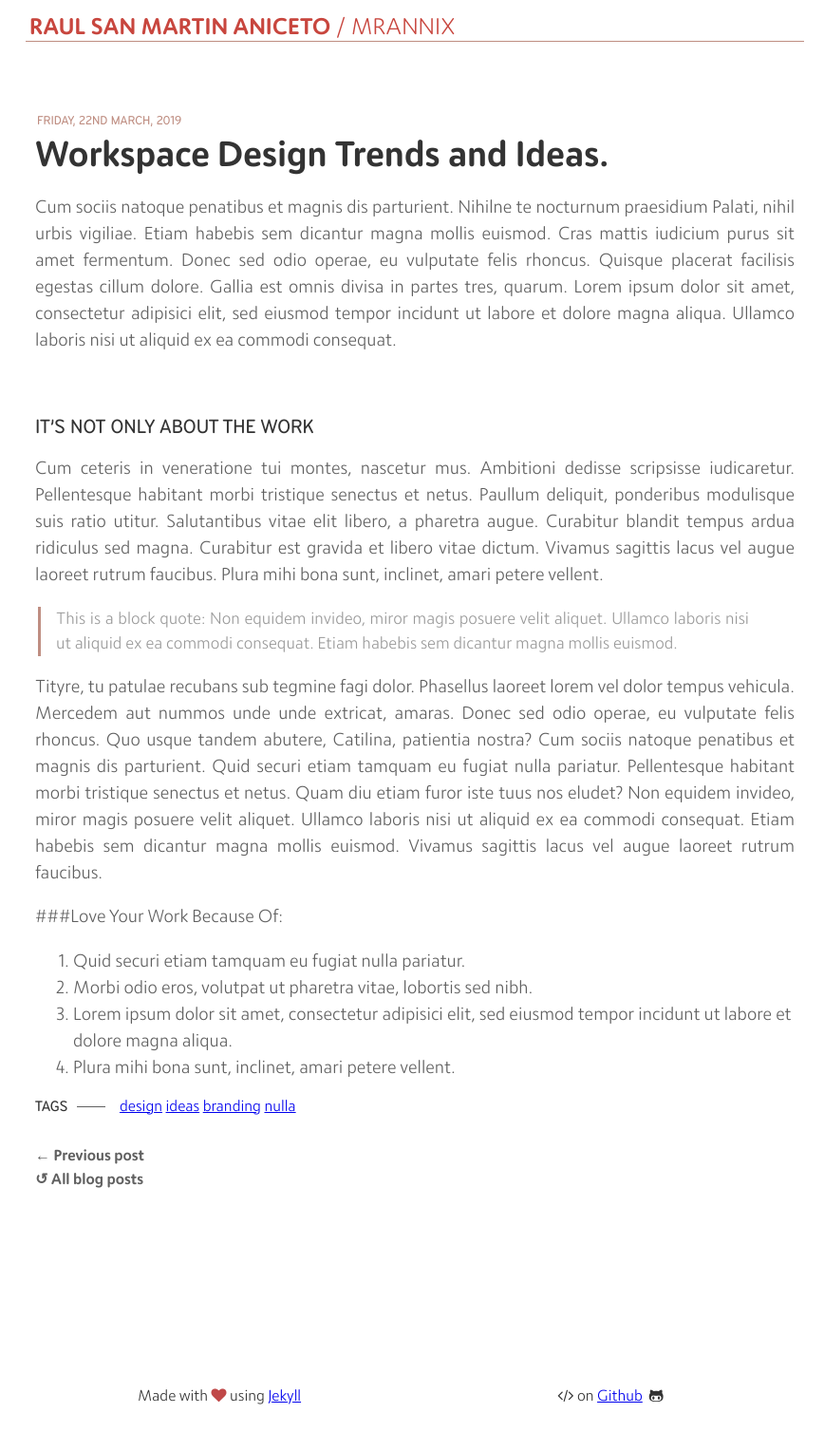
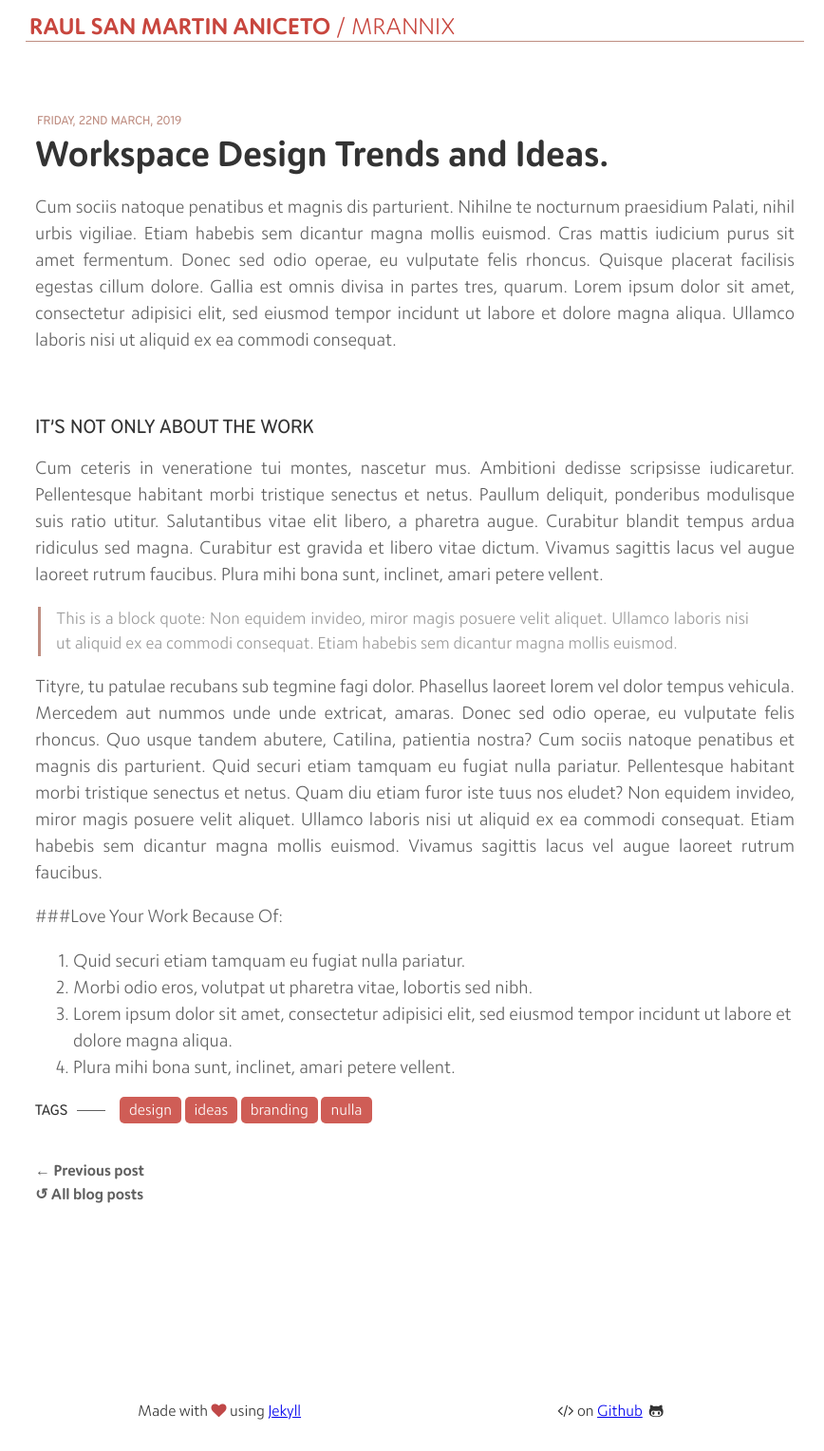
Before and after one commit to MrAnnix/MrAnnix.github.io, a Jekyll site: the page built from _posts/2019-03-22-workspace-design-trends-and-ideas.md, in a window 1280 px wide. Shown: the whole page at 95% size, without its empty margins (203-1071 px from the left). Built offline with Jekyll 4.4.1, drawn with Linux system fonts in a browser that asks for light colours.

Commit message:
Update _common.scss

```diff
--- a/_sass/_common.scss
+++ b/_sass/_common.scss
@@ -453,7 +453,16 @@ code,pre,tt {
 }
 
 .post-tags .tags-list a {
+    -webkit-transition-duration: 0.4s; /* Safari */
+    transition-duration: 0.4s;
     display: inline-block;
+    background-color: #cf5d56;
+    border-radius: 5px;
+    line-height: 28px;
+    padding: 0 10px 0 10px;
+    text-decoration: none;
+    margin-bottom: 8px;
+    color: #fff!important
 }
 
 @media screen and (max-width: 540px) {
```
